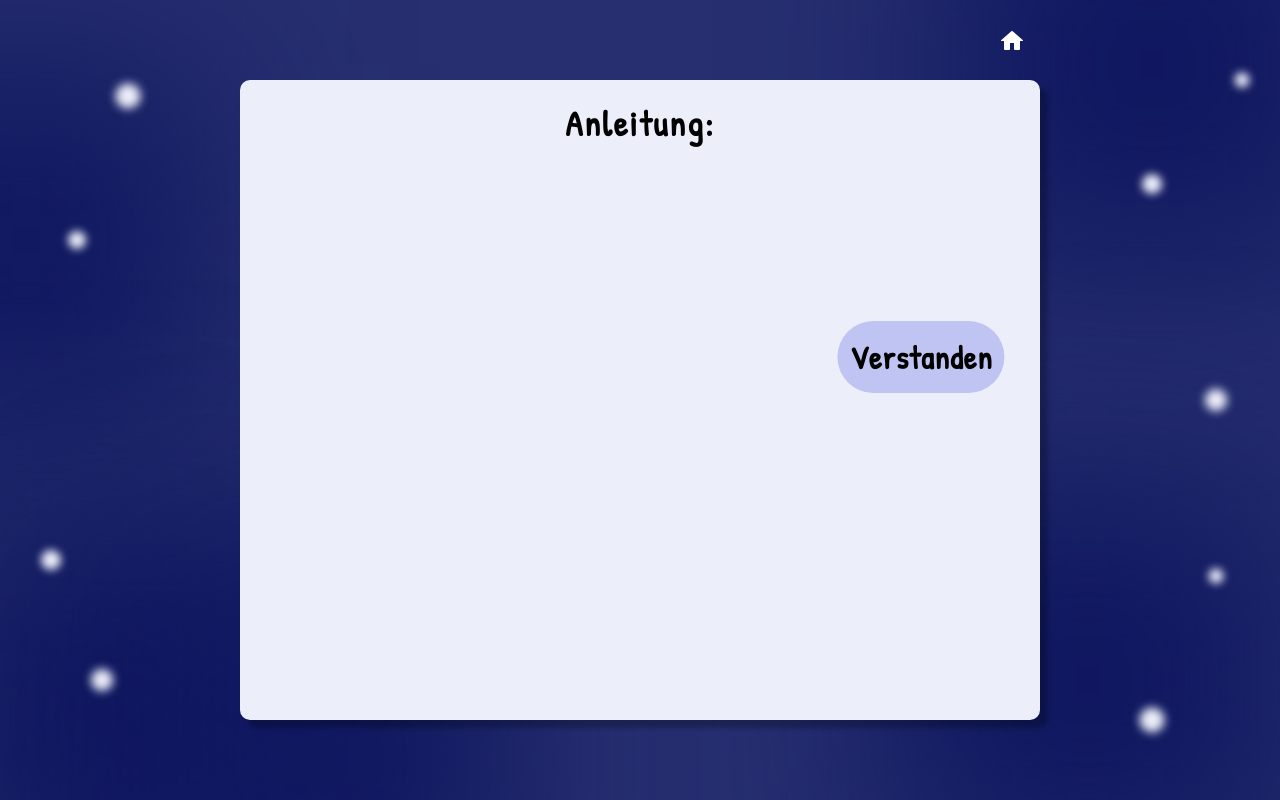
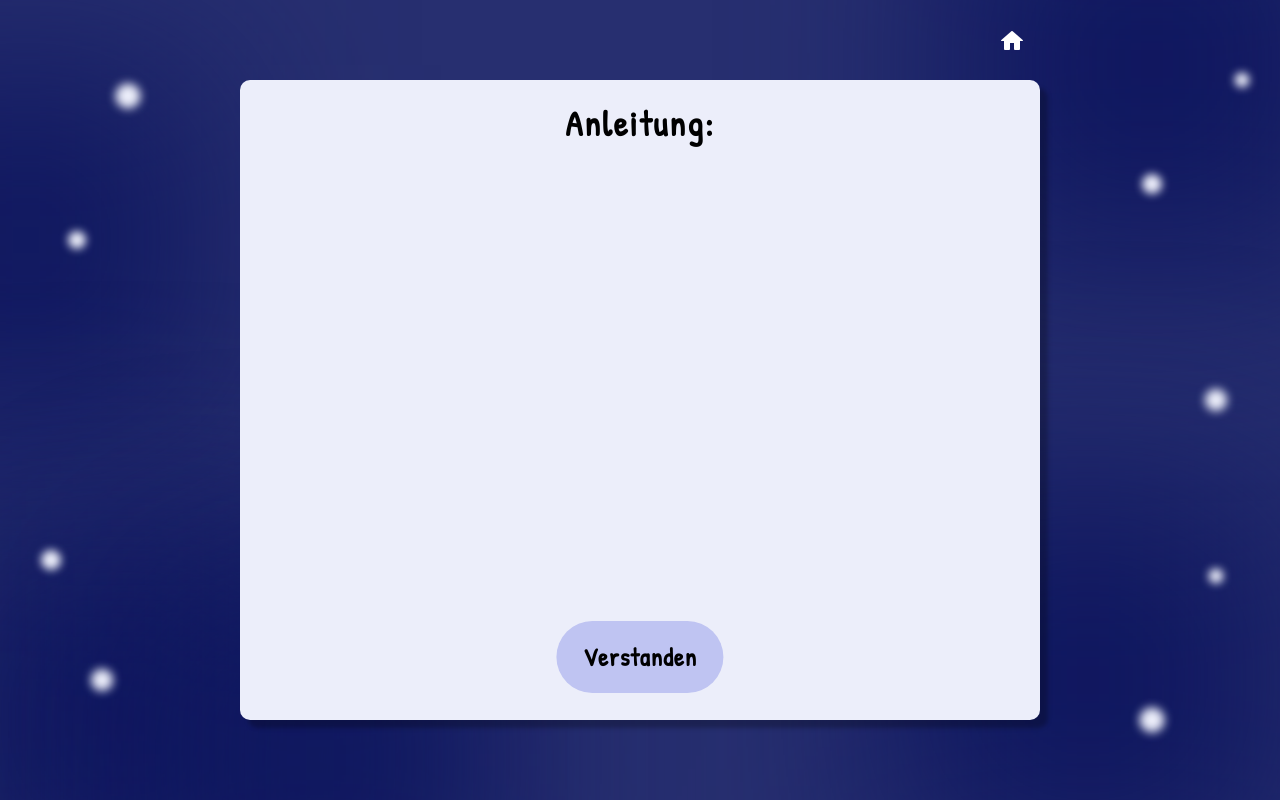
Before and after one commit to jara1008/Bachelor-Thesis, a React (Create React App) app in the folder thesis/: page /instructionsOne in a window 1280 px wide. Built offline with nearby package versions, Linux system fonts and the light colour scheme.

Commit message:
fixed instructions button

```diff
--- a/thesis/src/components/instructionsOne.css
+++ b/thesis/src/components/instructionsOne.css
@@ -32,7 +32,7 @@ body, html {
     }
   }
 
-  .button {
+  .button_instr {
     background-color: #BFC4F2;
     border-radius: 50px;
     height: 12%;
--- a/thesis/src/components/instructionsOne.jsx
+++ b/thesis/src/components/instructionsOne.jsx
@@ -12,7 +12,7 @@ function InstrOne() {
                 </Link>
                 <span className="text-wrapper">Anleitung:</span>
                 <Link to={"/activityOne"} style={{ textDecoration: 'none' }}>
-                    <button className="button">Verstanden</button>
+                    <button className="button_instr">Verstanden</button>
                 </Link>
             </div>
         </div>
```
